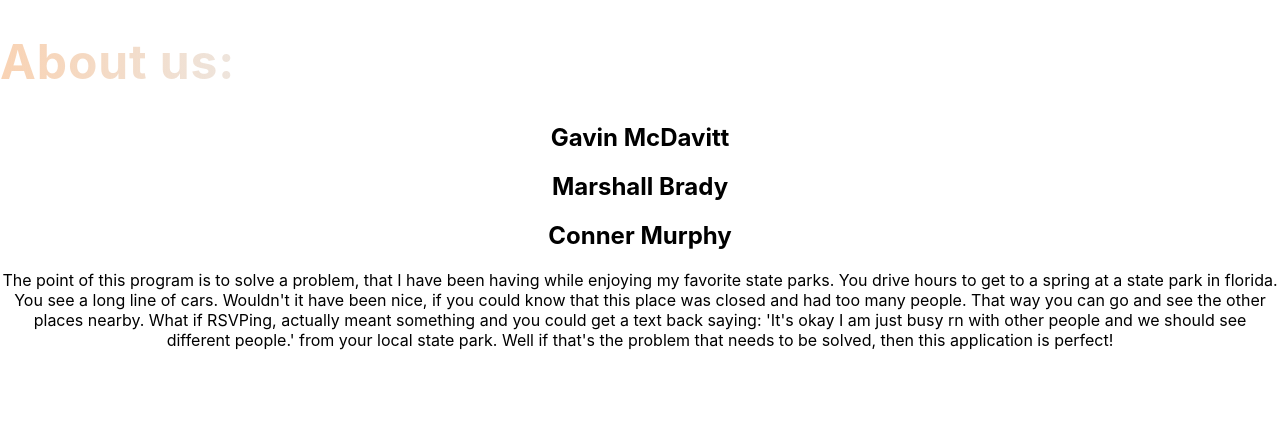
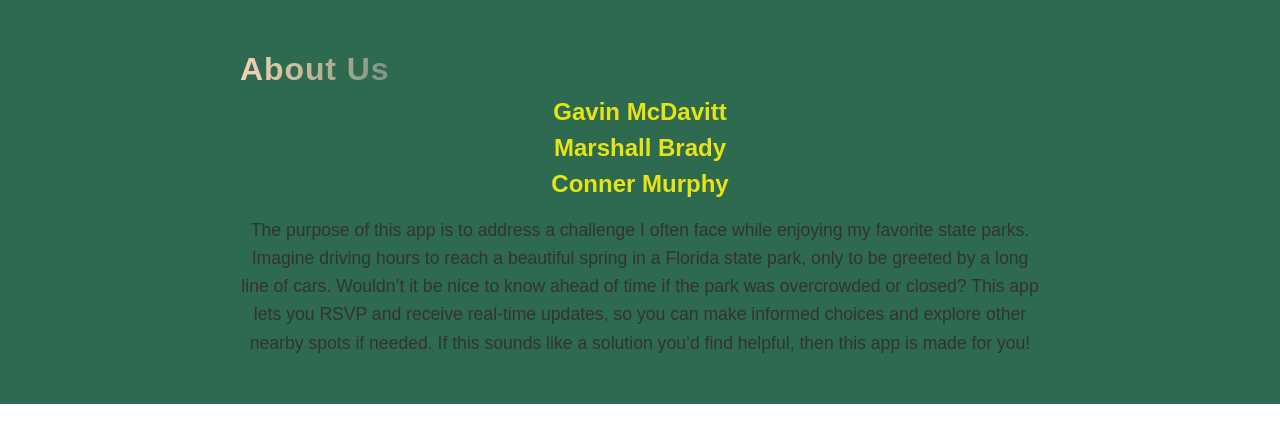
Before and after one commit to gavinmcdavitt/StateParkApp, a React (Create React App) app: page /About-Us in a window 1280 px wide. Shown: the top 442 px of the page. Built offline with nearby package versions, Linux system fonts and the light colour scheme.

Commit message:
Update index.jsx

```diff
--- a/src/pages/about-us/index.jsx
+++ b/src/pages/about-us/index.jsx
@@ -1,20 +1,24 @@
+import './index.css';
+
 export const AboutUs = () => {
-    return <div>
-       <h1>
-About us:
-        </h1>
-        <div class ="Names">
-        <h2>Gavin McDavitt</h2>
-        <h2>Marshall Brady</h2>
-        <h2>Conner Murphy</h2>
+    return (
+        <header className="app-header">
+
+        <div className="about-us-container">
+            <h1>About Us</h1>
+            <div className="names">
+                <h2>Gavin McDavitt</h2>
+                <h2>Marshall Brady</h2>
+                <h2>Conner Murphy</h2>
+            </div>
+            <p>
+                The purpose of this app is to address a challenge I often face while enjoying my favorite state parks.
+                Imagine driving hours to reach a beautiful spring in a Florida state park, only to be greeted by a long line of cars.
+                Wouldn’t it be nice to know ahead of time if the park was overcrowded or closed? This app lets you RSVP and receive
+                real-time updates, so you can make informed choices and explore other nearby spots if needed. If this sounds like
+                a solution you’d find helpful, then this app is made for you!
+            </p>
         </div>
-        <p>
-            The point of this program is to solve a problem, that I have been having while enjoying my
-            favorite state parks. You drive hours to get to a spring at a state park in florida. You see a long line
-            of cars. Wouldn't it have been nice, if you could know that this place was closed and had too many people.
-            That way you can go and see the other places nearby.  What if RSVPing, actually meant something and you could
-            get a text back saying: 'It's okay I am just busy rn with other people and we should see different people.' from
-            your local state park. Well if that's the problem that needs to be solved, then this application is perfect!
-        </p>
-        </div>;
+        </header>
+    );
 };
```
